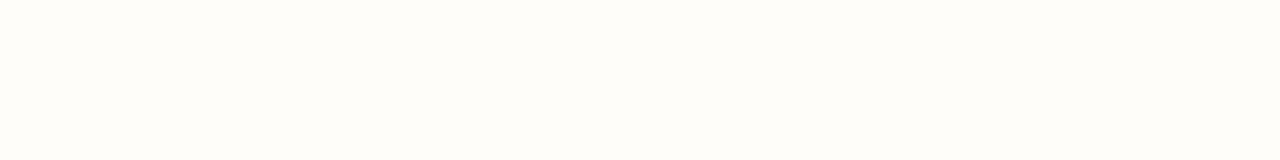
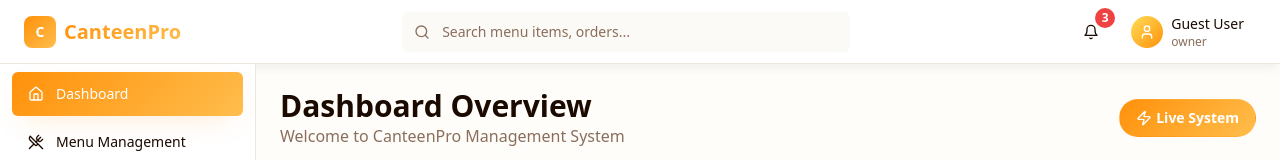
Before and after one commit to barnaba796-sys/canteen-chef-hub, a React (Vite) app: page /dashboard in a window 1280 px wide. Before the commit this address led to /auth. Shown: the top 160 px of the page. Built offline with nearby package versions, Linux system fonts and the light colour scheme; no server answers.

Commit message:
Remove dashboard route protection

```diff
--- a/src/pages/Dashboard.tsx
+++ b/src/pages/Dashboard.tsx
@@ -34,28 +34,29 @@ const Dashboard = () => {
   const [sidebarOpen, setSidebarOpen] = useState(false);
   const [activeTab, setActiveTab] = useState("dashboard");
 
-  useEffect(() => {
-    if (!loading && !user) {
-      navigate("/auth");
-    }
-  }, [user, loading, navigate]);
+  // Temporarily disabled authentication check
+  // useEffect(() => {
+  //   if (!loading && !user) {
+  //     navigate("/auth");
+  //   }
+  // }, [user, loading, navigate]);
 
-  if (loading) {
-    return (
-      <div className="min-h-screen bg-background flex items-center justify-center">
-        <div className="text-center">
-          <div className="h-12 w-12 bg-gradient-primary rounded-full flex items-center justify-center mx-auto mb-4">
-            <Zap className="h-6 w-6 text-primary-foreground animate-pulse" />
-          </div>
-          <p className="text-muted-foreground">Loading dashboard...</p>
-        </div>
-      </div>
-    );
-  }
+  // if (loading) {
+  //   return (
+  //     <div className="min-h-screen bg-background flex items-center justify-center">
+  //       <div className="text-center">
+  //         <div className="h-12 w-12 bg-gradient-primary rounded-full flex items-center justify-center mx-auto mb-4">
+  //           <Zap className="h-6 w-6 text-primary-foreground animate-pulse" />
+  //         </div>
+  //         <p className="text-muted-foreground">Loading dashboard...</p>
+  //       </div>
+  //     </div>
+  //   );
+  // }
 
-  if (!user) {
-    return null;
-  }
+  // if (!user) {
+  //   return null;
+  // }
 
   const renderContent = () => {
     switch (activeTab) {
@@ -150,8 +151,8 @@ const Dashboard = () => {
       <Navbar
         onMenuToggle={() => setSidebarOpen(!sidebarOpen)}
         user={{
-          name: profile?.full_name || user?.email || "User",
-          role: profile?.role || "User"
+          name: profile?.full_name || user?.email || "Guest User",
+          role: profile?.role || "owner"
         }}
       />
 
```
